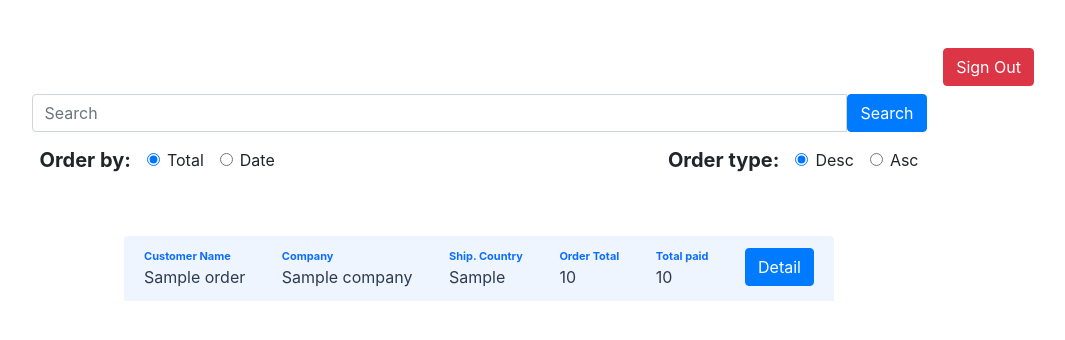
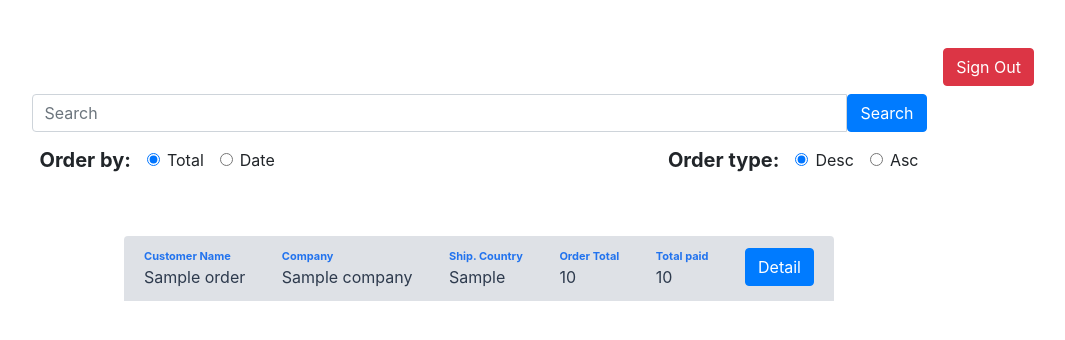
Before and after one commit to danielchk/hbtn_col_assestment_test, a Flask app: template frontend/templates/orders.html in a window 1280 px wide. Shown: the top 340 px of the page, without its empty margins (161-1226 px from the left). Run offline with Flask 2, Linux system fonts and the light colour scheme; the template is opened without the code that fills it: most values are stand-ins (such as "Sample title", 1, 10 or a date in 2020).

Commit message:
changing frontend and fixing bugs

```diff
--- a/api/v1/__init__.py
+++ /dev/null
@@ -1 +0,0 @@
-#!/usr/bin/python3
--- a/api/v1/app.py
+++ b/app/app.py
@@ -3,7 +3,7 @@
 from os import environ
 from flask import Flask, make_response, jsonify
 from flask_mysqldb import MySQL
-from api.v1.views import app_views
+from app.views import app_views
 
 app = Flask(__name__)
 app.register_blueprint(app_views)
--- a/api/v1/views/auth.py
+++ b/app/views/auth.py
@@ -3,7 +3,7 @@
 from flask import json, jsonify, request, abort
 from app import mysql
 from flask_mysqldb import MySQL
-from api.v1.views import app_views
+from app.v1.views import app_views
 import jwt
 
 
@@ -39,6 +39,7 @@ def signin():
         cur = mysql.connection.cursor()
         cur.execute(sql, (email, password))
         userdata = cur.fetchall()
+
         if (not userdata):
             raise Exception
 
@@ -48,4 +49,4 @@ def signin():
     except TypeError err:
         return jsonify({"message": err})
     except:
-        return jsonify({"message": "User does not exist"}), 404
+        return jsonify({"message": "User not exist"}), 404
--- a/api/v1/views/users.py
+++ b/app/views/users.py
@@ -1,7 +1,7 @@
 #!/usr/bin/python3
 from flask import json, jsonify, request, abort
 from app import mysql
-from api.v1.views import app_views
+from app.v1.views import app_views
 import jwt
 
 
--- a/frontend/app.py
+++ b/frontend/app.py
@@ -9,4 +9,4 @@ app.register_blueprint(routes)
 if __name__ == '__main__':
     app.secret_key = '1qazxsw2"#3edc*)'
     app.config['SESSION_TYPE'] = 'filesystem'
-    app.run(port=6000, threaded=True, debug=True)
+    app.run(port=6000, threaded=True, debug=True)  #Set port
--- a/frontend/routes/orders.py
+++ b/frontend/routes/orders.py
@@ -7,7 +7,7 @@ import requests
 def order(id):
     if ('savedToken' in session.keys()):
         headers = {'x-auth-token': session['savedToken']}
-        data = requests.get('http://localhost:5000/api/v1/orders/{}'.format(id), headers=headers)
+        data = requests.get('http://localhost:5000/app/v1/orders/{}'.format(id), headers=headers)
         data = data.json()
         return render_template('order.html', data_one=data)
     return redirect('/')
@@ -16,7 +16,7 @@ def order(id):
 def allOrdersIds(ids):
     if ('savedToken' in session.keys()):
         headers = {'x-auth-token': session['savedToken']}
-        data = requests.get('http://localhost:5000/api/v1/orders/ordersid/{}'.format(ids), headers=headers)
+        data = requests.get('http://localhost:5000/app/v1/orders/ordersid/{}'.format(ids), headers=headers)
         data = data.json()
         return render_template('order.html', data_one=data)
     return redirect('/')
--- a/frontend/static/styles/login.css
+++ b/frontend/static/styles/login.css
@@ -1,3 +1,3 @@
 .full-height {
-  height: 100vh;
+  height: 90vh;
 }
--- a/frontend/static/styles/orders.css
+++ b/frontend/static/styles/orders.css
@@ -1,20 +1,20 @@
 .pre-view-list {
-  background-color: #a9ccff33;
+  background-color: #5d6b8033;
   border: none;
 }
 
 .pre-view-title {
   font-weight: bold;
   font-size: 11px;
-  color: #0d6efd;
+  color: #2273ee;
 }
 
 .pre-view-main-title {
   font-weight: bold;
   font-size: 18px;
-  color: #0d6efd;
+  color: #2273ee;
 }
 
 .pre-view-desc {
-  color: #2d3b4f;
+  color: #2d3a4d;
 }
```
Also changed, not shown: api/v1/views/__init__.py (deleted, +0 -9 lines), app/views/__init__.py (added, +9 -0 lines), app/views/orders.py (renamed from api/v1/views/orders.py, +10 -1 lines), README.md, app/__init__.py (renamed from api/__init__.py).
